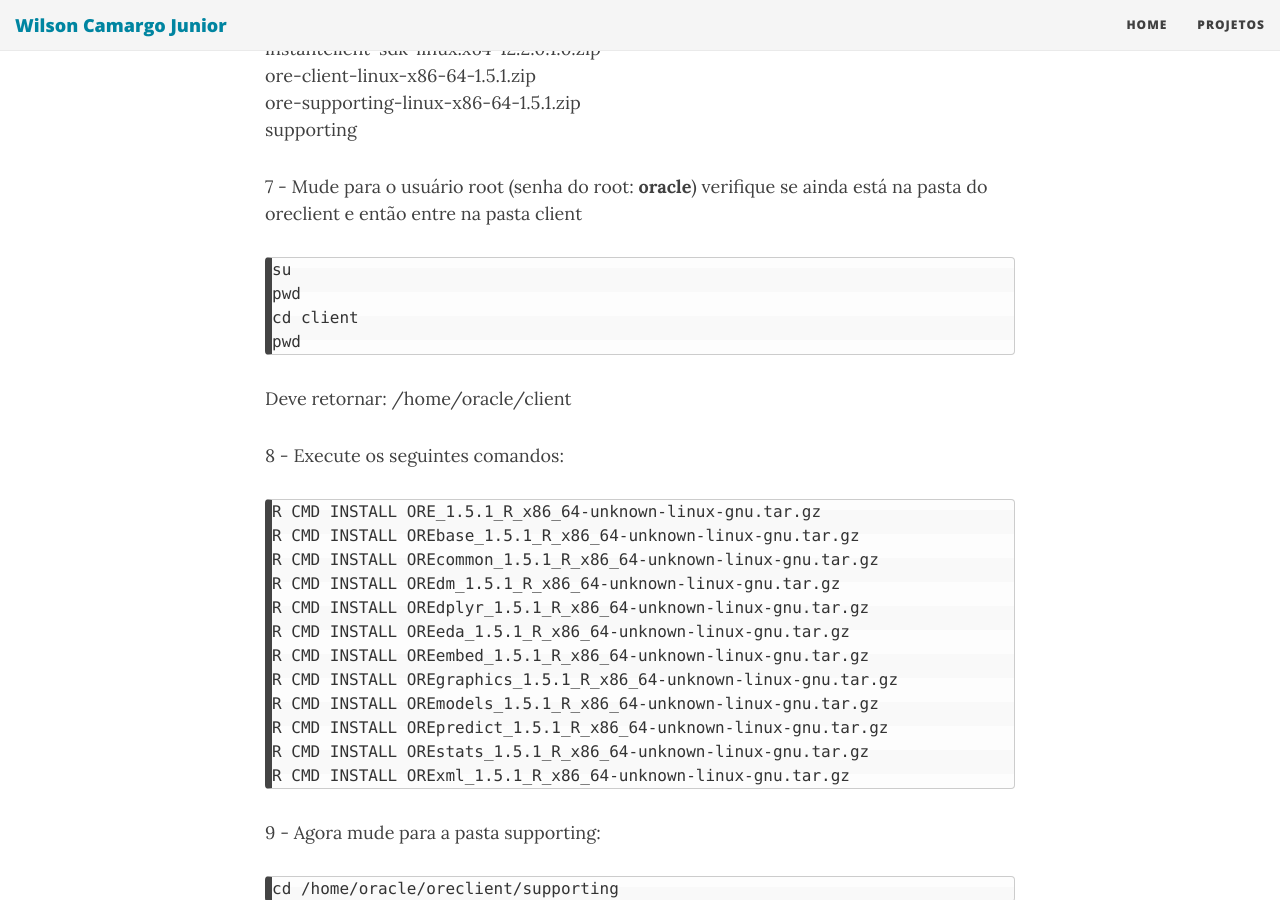
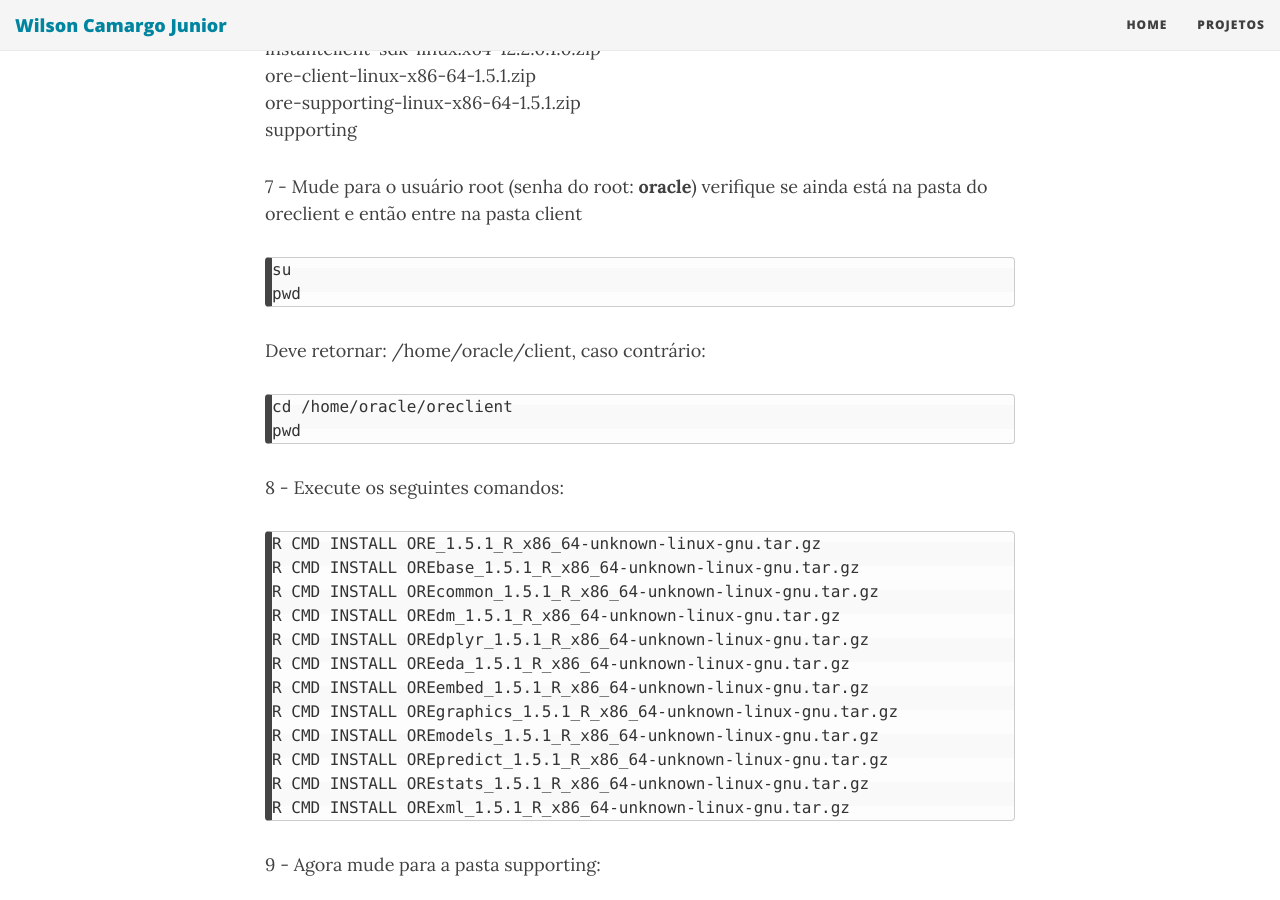
Before and after one commit to wilson-camargo-jr/teste, a Jekyll site: the page built from _posts/2018-06-18-ANN-ORE-P3.md, in a window 1280 px wide and 900 px high, scrolled down 15207 px. Built offline with Jekyll 4.4.1, drawn with Linux system fonts in a browser that asks for light colours; nearby versions of some CDN libraries.

Commit message:
Update 2018-06-18-ANN-ORE-P3.md

````diff
--- a/_posts/2018-06-18-ANN-ORE-P3.md
+++ b/_posts/2018-06-18-ANN-ORE-P3.md
@@ -353,11 +353,15 @@
 ```
 su
 pwd
-cd client
+```
+
+Deve retornar: /home/oracle/client, caso contrário:
+
+```
+cd /home/oracle/oreclient
 pwd
 ```
 
-Deve retornar: /home/oracle/client
 
 8 -	Execute os seguintes comandos:
 
````
